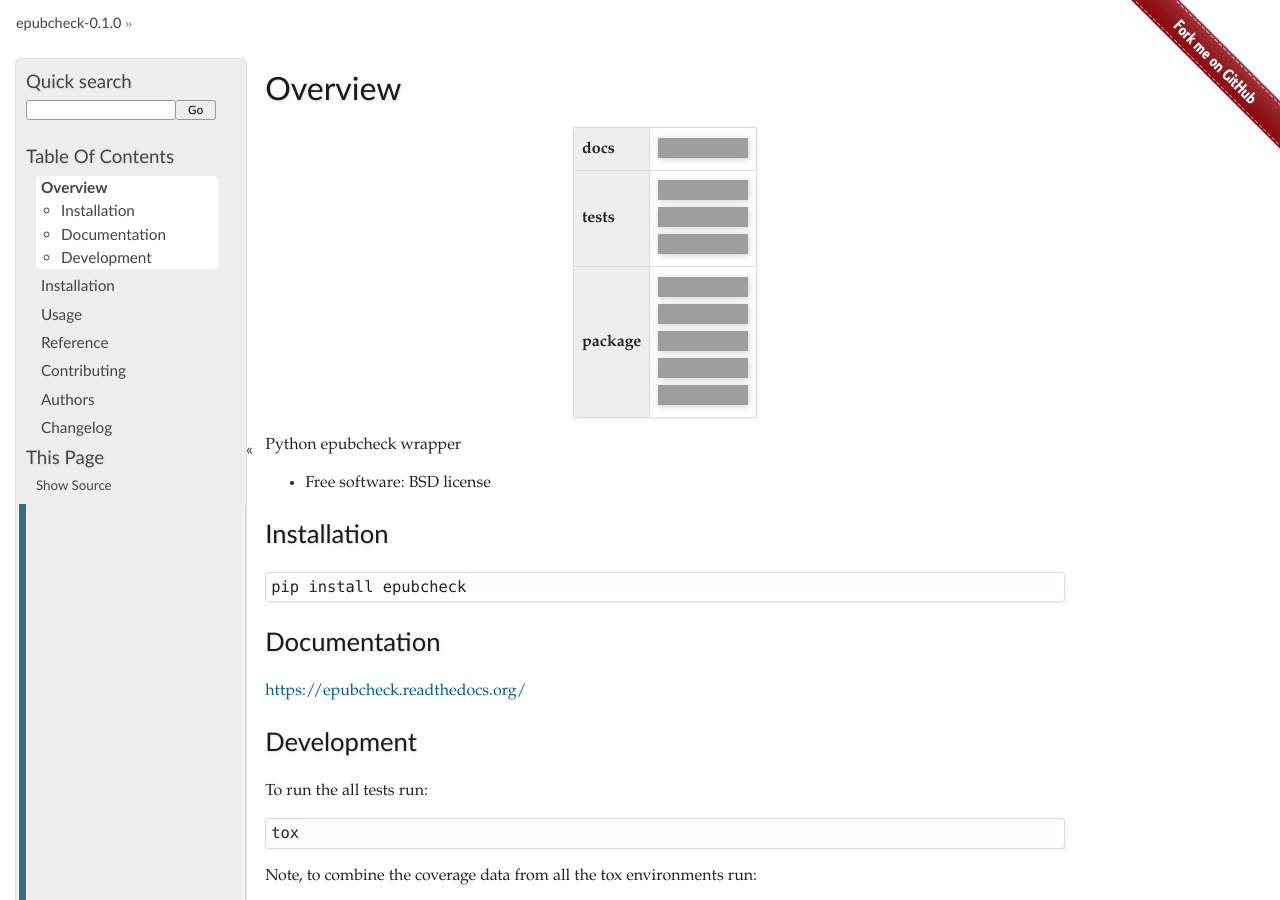
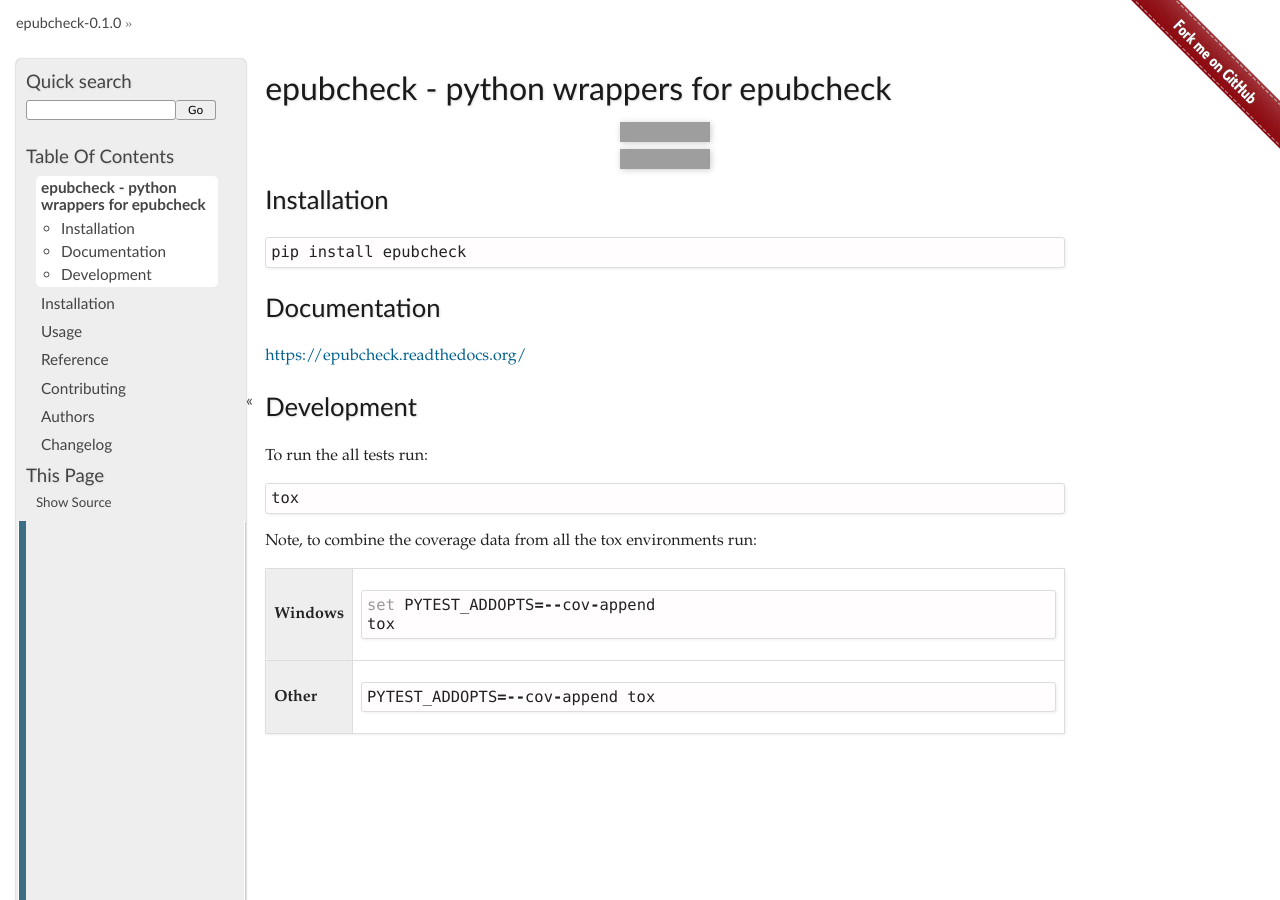
Before and after one commit to titusz/epubcheck, a Sphinx documentation site: the page built from docs/readme.rst, in a window 1280 px wide and 900 px high. Built offline with Sphinx 7.4.7, drawn with Linux system fonts in a browser that asks for light colours; part of the change alters nothing that is shown; grey boxes are pictures that could not be loaded.

```diff
--- a/README.rst
+++ b/README.rst
@@ -1,62 +1,17 @@
-========
-Overview
-========
-
-.. start-badges
-
-.. list-table::
-    :stub-columns: 1
-
-    * - docs
-      - |docs|
-    * - tests
-      - | |travis| |appveyor|
-        | |codecov|
-    * - package
-      - |version| |downloads| |wheel| |supported-versions| |supported-implementations|
-
-.. |docs| image:: https://readthedocs.org/projects/epubcheck/badge/?style=flat
-    :target: https://readthedocs.org/projects/epubcheck
-    :alt: Documentation Status
-
-.. |travis| image:: https://travis-ci.org/titusz/epubcheck.svg?branch=master
-    :alt: Travis-CI Build Status
-    :target: https://travis-ci.org/titusz/epubcheck
-
-.. |appveyor| image:: https://ci.appveyor.com/api/projects/status/github/titusz/epubcheck?branch=master&svg=true
-    :alt: AppVeyor Build Status
-    :target: https://ci.appveyor.com/project/titusz/epubcheck
-
-.. |codecov| image:: https://codecov.io/github/titusz/epubcheck/coverage.svg?branch=master
-    :alt: Coverage Status
-    :target: https://codecov.io/github/titusz/epubcheck
-
-.. |version| image:: https://img.shields.io/pypi/v/epubcheck.svg?style=flat
-    :alt: PyPI Package latest release
-    :target: https://pypi.python.org/pypi/epubcheck
-
-.. |downloads| image:: https://img.shields.io/pypi/dm/epubcheck.svg?style=flat
-    :alt: PyPI Package monthly downloads
-    :target: https://pypi.python.org/pypi/epubcheck
-
-.. |wheel| image:: https://img.shields.io/pypi/wheel/epubcheck.svg?style=flat
-    :alt: PyPI Wheel
-    :target: https://pypi.python.org/pypi/epubcheck
-
-.. |supported-versions| image:: https://img.shields.io/pypi/pyversions/epubcheck.svg?style=flat
-    :alt: Supported versions
-    :target: https://pypi.python.org/pypi/epubcheck
-
-.. |supported-implementations| image:: https://img.shields.io/pypi/implementation/epubcheck.svg?style=flat
-    :alt: Supported implementations
-    :target: https://pypi.python.org/pypi/epubcheck
+=========================================
+epubcheck - python wrappers for epubcheck
+=========================================
 
 
-.. end-badges
+.. image:: http://img.shields.io/travis/titusz/epubcheck/master.svg?style=flat-square&label=Travis
+    :target: https://travis-ci.org/titusz/epubcheck
+    :alt: Travis-CI Build Status
 
-Python epubcheck wrapper
 
-* Free software: BSD license
+.. image:: https://img.shields.io/appveyor/ci/titusz/epubcheck/master.svg?style=flat-square&label=AppVeyor
+    :target: https://ci.appveyor.com/project/titusz/epubcheck
+    :alt: AppVeyor Build Status
+
 
 Installation
 ============
--- a/docs/conf.py
+++ b/docs/conf.py
@@ -43,7 +43,7 @@ html_theme_options = {
 
 html_use_smartypants = True
 html_last_updated_fmt = '%b %d, %Y'
-html_split_index = True
+html_split_index = False
 html_sidebars = {
    '**': ['searchbox.html', 'globaltoc.html', 'sourcelink.html'],
 }
```
